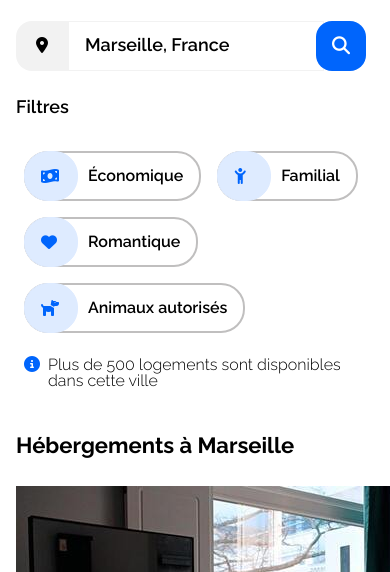
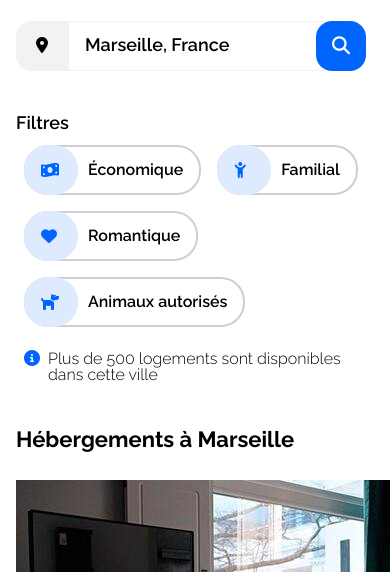
Before and after one commit to michelre/chane-to_jean_2_092022, a plain HTML site: page index.html in a window 390 px wide. Shown: the part 272-844 px from the top of the page. Drawn offline with Linux system fonts and the light colour scheme.

Commit message:
Minor fixes in Filter section

```diff
--- a/css/style.css
+++ b/css/style.css
@@ -223,6 +223,7 @@ button[type="submit"]:hover {
 .filters-container {
     display: flex;
     flex-wrap: wrap;
+    padding-top: 16px;
 }
 
 .filter-button {
@@ -230,7 +231,7 @@ button[type="submit"]:hover {
     height: 50px;
     font-size: 18px;
     font-weight: 600;
-    border: 2px solid #c0bfbf;
+    border: 2px solid #d0cece;
     background-color: white;
     outline: none;
     margin: 16px;
@@ -281,6 +282,7 @@ button[type="submit"]:hover {
 @media only screen and (max-width: 768px) {
 .filters-title{
     width: 100%;
+    margin-bottom: -4px;
 }
 .filter-button {
     font-size: 16px;
```
